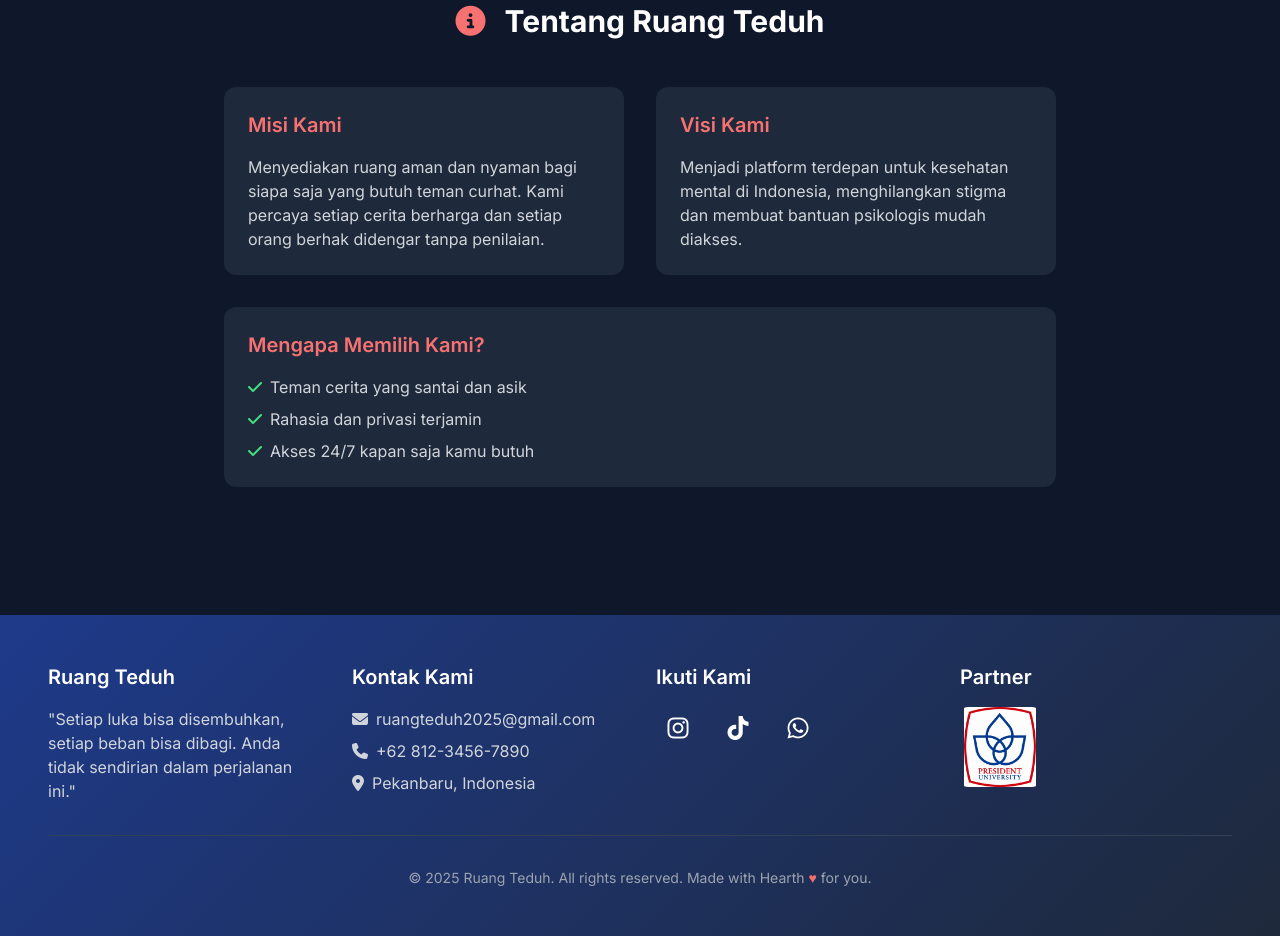
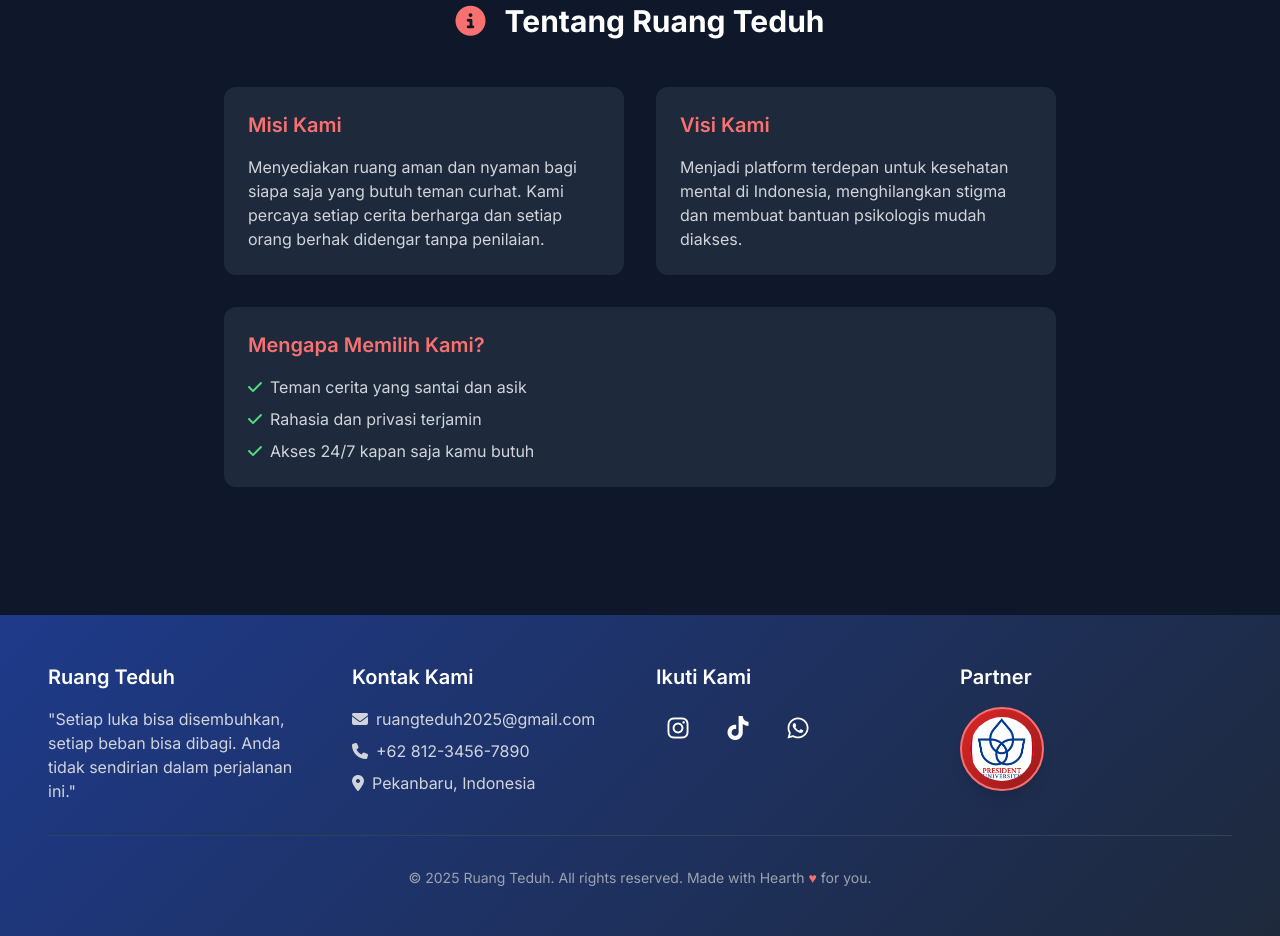
Before and after one commit to lifandri12/ruang-teduh, a plain HTML site: page index.html in a window 1280 px wide. Shown: the part 2313-3249 px from the top of the page. Drawn offline with nearby package versions, Linux system fonts and the light colour scheme.

Commit message:
Update: Styling logo PU dengan gradient dan efek hover untuk tampilan lebih bagus

```diff
--- a/index.html
+++ b/index.html
@@ -251,9 +251,11 @@
                 </div>
             </div>
 
-            <div class="flex flex-col items-center md:items-start">
+            <div class="flex flex-col items-center md:items-start justify-center md:justify-start">
                 <h3 class="text-lg md:text-xl font-semibold mb-4">Partner</h3>
-                <img src="assets/images/logo-pu.jpg" alt="Logo PU" class="w-20 h-20 object-contain rounded-lg">
+                <div class="bg-gradient-to-br from-red-600 to-red-800 rounded-full p-2 shadow-lg border-2 border-red-400 hover:shadow-xl hover:shadow-red-600/50 transition-all transform hover:scale-105">
+                    <img src="assets/images/logo-pu.jpg" alt="Logo PU Partner" class="w-16 h-16 object-cover rounded-full">
+                </div>
             </div>
         </div>
 
```
